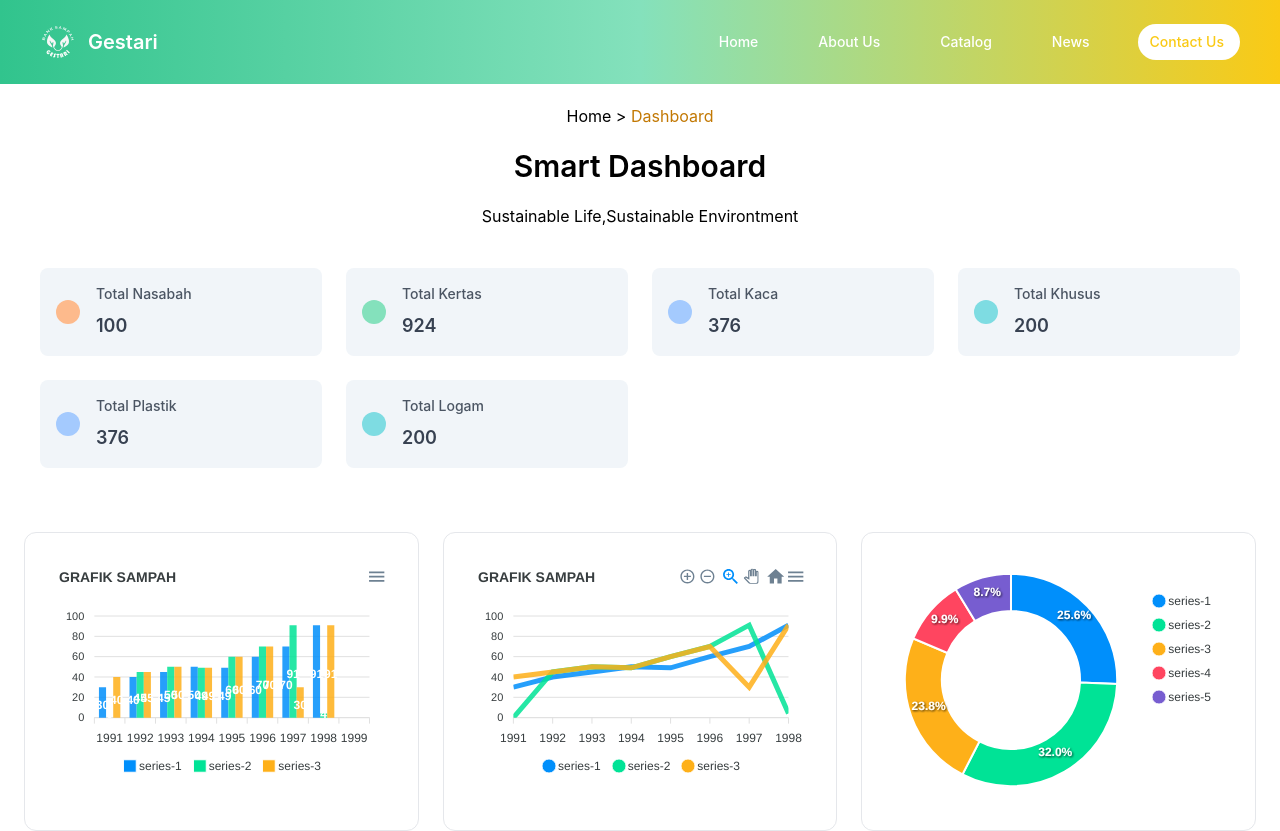
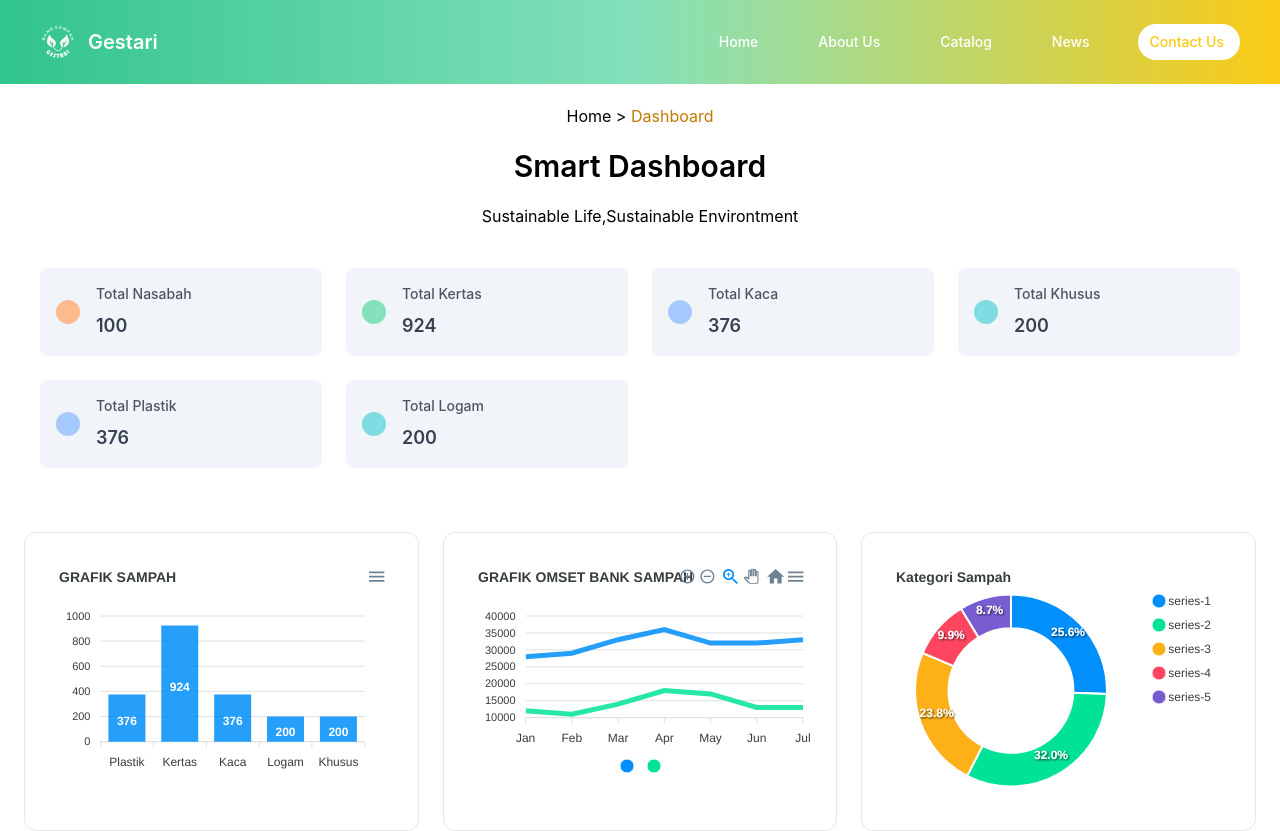
Before and after one commit to syihabudin081/gestari-front-end, a React (Create React App) app: page /dashboard in a window 1280 px wide. Shown: the top 831 px of the page. Built offline with nearby package versions, Linux system fonts and the light colour scheme; what tw-elements would draw is missing.

Commit message:
dashboard

```diff
--- a/src/pages/dashboard.jsx
+++ b/src/pages/dashboard.jsx
@@ -4,16 +4,8 @@ import { Link } from "react-router-dom";
 function Dashboard() {
   const series = [
     {
-      name: "series-1",
-      data: [30, 40, 45, 50, 49, 60, 70, 91],
-    },
-    {
-      name: "series-2",
-      data: [0, 45, 50, 49, 60, 70, 91, 4],
-    },
-    {
-      name: "series-3",
-      data: [40, 45, 50, 49, 60, 70, 30, 91],
+      name: "Plastik",
+      data: [376, 924, 376, 200, 200],
     },
   ];
   const options = {
@@ -24,11 +16,25 @@ function Dashboard() {
       text: "GRAFIK SAMPAH",
     },
     xaxis: {
-      categories: [1991, 1992, 1993, 1994, 1995, 1996, 1997, 1998, 1999],
+      categories: ["Plastik", "Kertas", "Kaca", "Logam", "Khusus"],
+    },
+  };
+  const lineoptions = {
+    chart: {
+      id: "line",
+    },
+    title: {
+      text: "GRAFIK OMSET BANK SAMPAH",
+    },
+    xaxis: {
+      categories:  ['Jan', 'Feb', 'Mar', 'Apr', 'May', 'Jun', 'Jul'],
     },
   };
 
   const optionDonut = {
+    title: {
+      text: "Kategori Sampah",
+    },
     width: "600px",
   };
 
@@ -138,7 +144,20 @@ function Dashboard() {
             <div className="flex items-center justify-center">
               <div className="h-full py-8 px-6 space-y-6 rounded-xl border border-gray-200 bg-white w-3/4 md:w-full">
                 <div>
-                  <Chart options={options} series={series} type="line" />
+                  <Chart
+                    options={lineoptions}
+                    series={[
+                      {
+                        name: "",
+                        data: [28000, 29000, 33000, 36000, 32000, 32000, 33000],
+                      },
+                      {
+                        name: "",
+                        data: [12000, 11000, 14000, 18000, 17000, 13000, 13000],
+                      },
+                    ]}
+                    type="line"
+                  />
                 </div>
               </div>
             </div>
@@ -148,7 +167,8 @@ function Dashboard() {
                   <Chart
                     options={optionDonut}
                     series={[44, 55, 41, 17, 15]}
-                    label={["A", "B", "C", "D", "E"]}
+                    label={["Plastik", "Kertas", "Kaca", "Logam", "Khusus"]}
+
                     type="donut"
                   />
                 </div>
```
